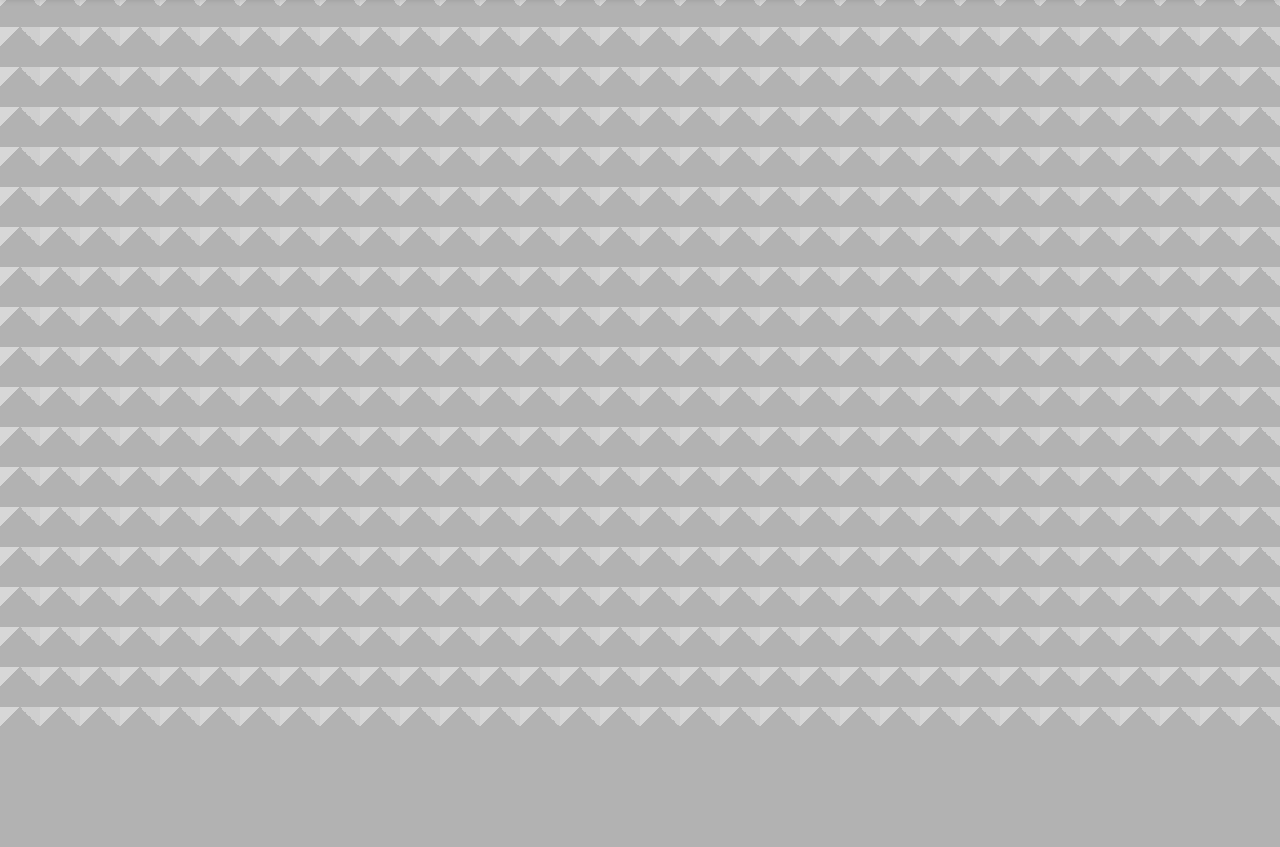
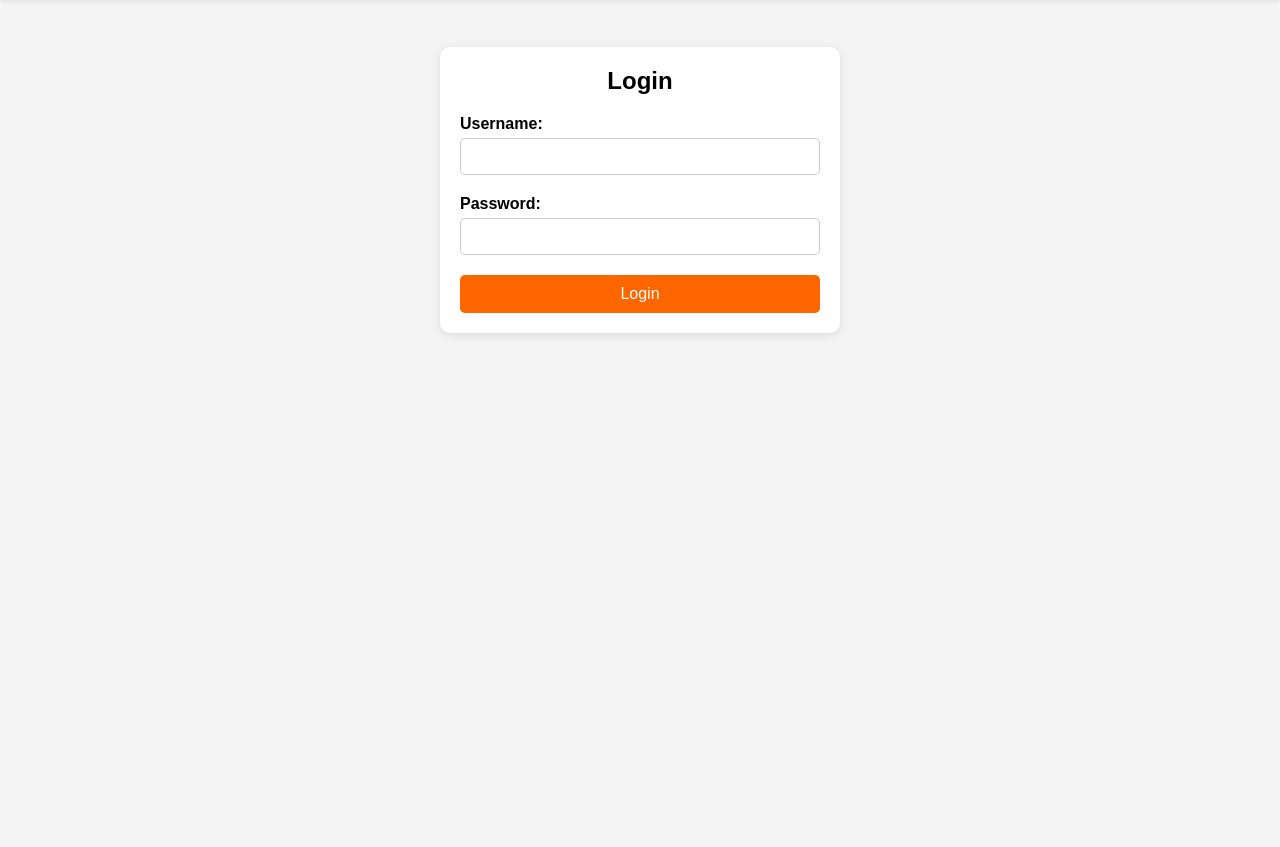
Before and after one commit to boudenthebest/watchhub, a PHP site: page / in a window 1280 px wide. Shown: the part 53-900 px from the top of the page. Before the commit the page ends 779 px from the top, so only its background shows below. Run offline with PHP 8.4, Linux system fonts and the light colour scheme.

Commit message:
Update styles.css

```diff
--- a/styles.css
+++ b/styles.css
@@ -7,10 +7,7 @@
 
 body, html {
     font-family: Arial, sans-serif;
-    background: linear-gradient(135deg, rgba(255, 255, 255, 0.3) 25%, rgba(0, 0, 0, 0.1) 25%),
-                linear-gradient(225deg, rgba(255, 255, 255, 0.3) 25%, rgba(0, 0, 0, 0.1) 25%);
-    background-size: 40px 40px;
-    background-color: #dcdcdc;
+    background-color: #f4f4f4;
     height: 100%;
 }
 
@@ -20,10 +17,10 @@ body, html {
     justify-content: space-between;
     align-items: center;
     padding: 10px 20px;
-    background-color: transparent; /* Background transparent */
-    background-image: url('https://cdn.discordapp.com/attachments/1295360411234992209/1316444055688974346/Picsart_24-12-11_17-38-22-519.jpg?ex=675b1191&is=6759c011&hm=17bf333b4afcef715ccde34cf4ba50369dc81f794ab8ccbef01e62cbe894d2a4&'); /* Ajout du background */
-    background-size: cover; /* Recouvrir toute la barre */
-    background-position: center; /* Centrer l'image */
+    background-color: transparent;
+    background-image: url('https://cdn.discordapp.com/attachments/1295360411234992209/1316444055688974346/Picsart_24-12-11_17-38-22-519.jpg?ex=675b1191&is=6759c011&hm=17bf333b4afcef715ccde34cf4ba50369dc81f794ab8ccbef01e62cbe894d2a4');
+    background-size: cover;
+    background-position: center;
     box-shadow: 0 2px 5px rgba(0, 0, 0, 0.1);
     position: fixed;
     width: 100%;
@@ -46,13 +43,13 @@ body, html {
 .brand-name {
     font-size: 18px;
     font-weight: bold;
-    color: #333;
+    color: #fff;
 }
 
 /* Boutons à droite */
 .buttons-section {
     display: flex;
-    gap: 15px; /* Espace entre les boutons */
+    gap: 15px;
 }
 
 /* Styles des boutons */
@@ -71,15 +68,58 @@ body, html {
     background-color: #e55d00;
 }
 
+/* Formulaire de connexion */
+.login-container {
+    width: 100%;
+    max-width: 400px;
+    margin: 100px auto 50px;
+    padding: 20px;
+    background-color: white;
+    box-shadow: 0 2px 10px rgba(0, 0, 0, 0.1);
+    border-radius: 10px;
+}
+
+h2 {
+    text-align: center;
+    margin-bottom: 20px;
+}
+
+label {
+    font-weight: bold;
+    margin-bottom: 5px;
+    display: block;
+}
+
+input[type="text"], input[type="password"] {
+    width: 100%;
+    padding: 10px;
+    margin-bottom: 20px;
+    border: 1px solid #ccc;
+    border-radius: 5px;
+}
+
+button[type="submit"] {
+    width: 100%;
+    padding: 10px;
+    background-color: #ff6600;
+    color: white;
+    border: none;
+    border-radius: 5px;
+    font-size: 16px;
+    cursor: pointer;
+    transition: background-color 0.3s ease;
+}
+
+button[type="submit"]:hover {
+    background-color: #e55d00;
+}
+
 /* Ajustements pour les petits écrans (Téléphones) */
 @media (max-width: 600px) {
     /* Réduire la taille des boutons sur les petits écrans */
     .subscribe-btn, .create-account-btn {
-        padding: 5px 10px;  /* Réduire le padding */
-        font-size: 12px;    /* Réduire la taille du texte */
-        width: 100px;       /* Limiter la largeur pour mieux s'adapter */
-        height: 35px;       /* Ajuster la hauteur pour maintenir une bonne apparence */
-        text-align: center;
+        padding: 5px 10px;
+        font-size: 12px;
     }
 
     /* Réduire la taille du logo et du texte WatchHub */
@@ -89,15 +129,15 @@ body, html {
     }
 
     .small-logo {
-        width: 30px; /* Réduire la taille du logo */
+        width: 30px;
     }
 
     .brand-name {
-        font-size: 16px; /* Réduire la taille du texte */
+        font-size: 16px;
     }
 
     /* Ajuster l'espacement sur petits écrans */
     .header-bar {
-        padding: 10px 10px; /* Réduire le padding de la barre d'en-tête */
+        padding: 10px 10px;
     }
-        }
+}
```
